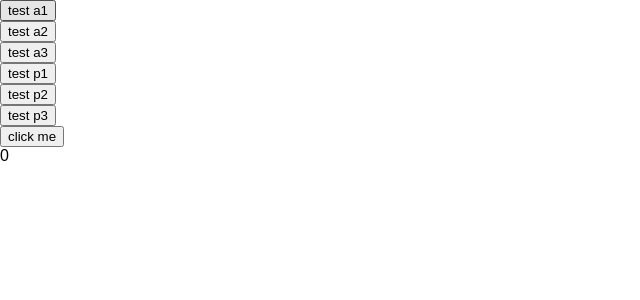
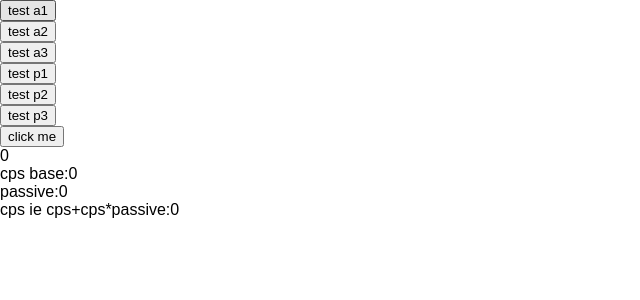
Before and after one commit to AxosGT/clicker-framework, a React (Create React App) app: page / in a window 1280 px wide. Shown: the top 300 px of the page, without its empty margins (0-640 px from the left). Built offline with nearby package versions, Linux system fonts and the light colour scheme.

Commit message:
add cps math

```diff
--- a/src/components/App.js
+++ b/src/components/App.js
@@ -55,6 +55,18 @@ class App extends Component {
         <div>
           {this.props.clickCount}
         </div>
+        <div>
+          cps base:
+          {this.props.clickPerSec}
+        </div>
+        <div>
+          passive:
+          {this.props.sumAdded}
+        </div>
+        <div>
+          cps ie cps+cps*passive:
+          {this.props.clickPerSec+(this.props.clickPerSec*this.props.sumAdded)}
+        </div>
 
       </div>
 
--- a/src/containers/containerApp.js
+++ b/src/containers/containerApp.js
@@ -7,10 +7,11 @@ import {setAppJson} from '../actions/index'
 import {clickPerSec} from '../actions/index'
 
 const mapStateToProps = (state, ownProps) => {
-  console.log('count:'+state.clickCount.myCount)
   return {
     clickCount: state.clickCount.myCount,
-    appJsonData: state.setAppJson
+    sumAdded: state.clickCount.mySumAdded,
+    appJsonData: state.setAppJson,
+    clickPerSec: state.clickPerSec
   }
 }
 
--- a/src/reducers/clickCount.js
+++ b/src/reducers/clickCount.js
@@ -5,7 +5,7 @@ function clickCount(state = {myCount:0,mySumAdded:0}, action){
   switch (action.type) {
     case CLICK_COUNT:
       return(
-      {myCount:(state.myCount+state.mySumAdded+action.added),
+      {myCount:(state.myCount+action.added+(state.mySumAdded*action.added)),
         mySumAdded:state.mySumAdded}
       )
     case CLICK_COUNT_SUMADD:
--- a/src/sagas/index.js
+++ b/src/sagas/index.js
@@ -18,9 +18,9 @@ function* gameLoopSaga(){
   while(true){
     let cps = yield select((state)=>state.clickPerSec);
     let passive = yield select((state)=>state.clickCount.mySumAdded);
-    console.log('CPS Base:'+cps)
-    console.log('passive Added:'+passive)
-    console.log('CPS ie cps+cps*passive:'+(cps+cps*passive))
+    //console.log('CPS Base:'+cps)
+    //console.log('passive Added:'+passive)
+    //console.log('CPS ie cps+cps*passive:'+(cps+cps*passive))
     yield delay(1000);
     yield put(clickCount(cps));
   }
```
